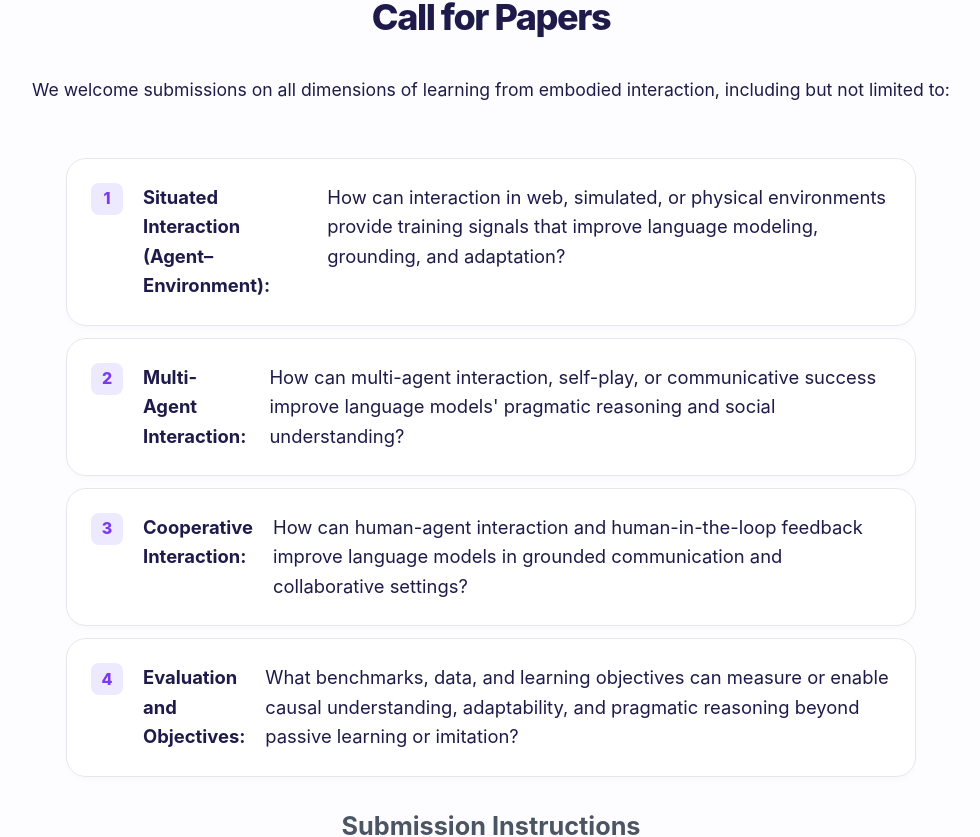
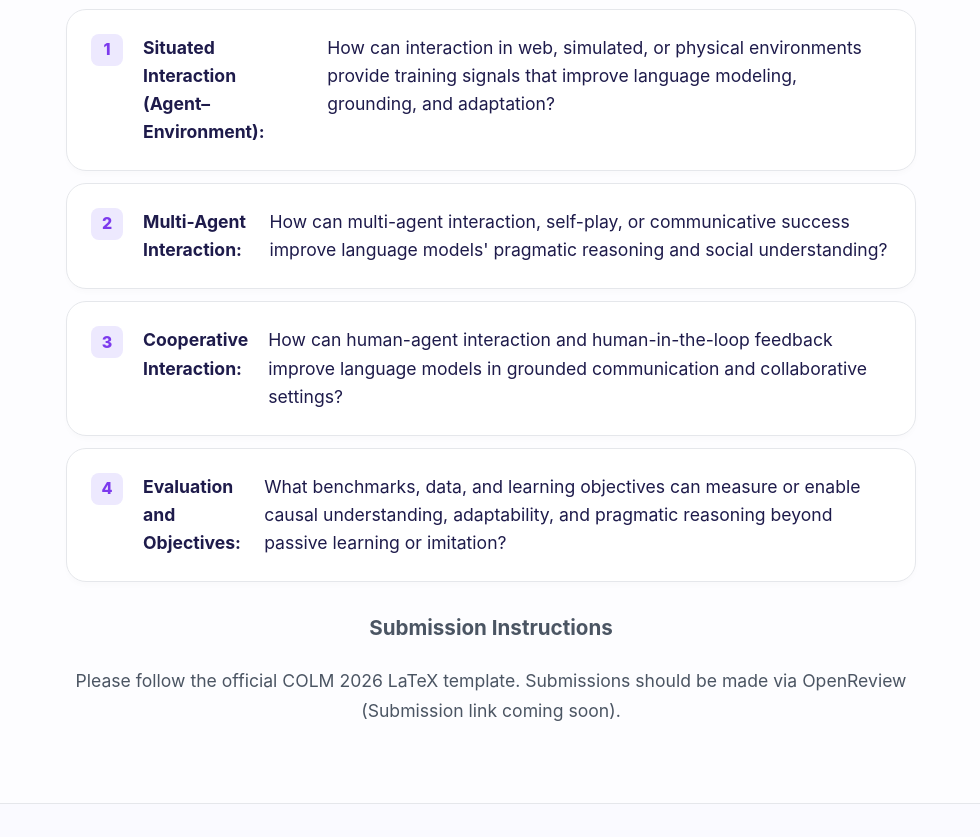
Before and after one commit to learning-situated-interaction/learning-situated-interaction.github.io, a React (Vite) app: page / in a window 1280 px wide. Shown: the part 1225-2062 px from the top of the page, without its empty margins (149-1129 px from the left). Built offline with nearby package versions, Linux system fonts and the light colour scheme.

Commit message:
Update styles.css

```diff
--- a/src/styles.css
+++ b/src/styles.css
@@ -253,7 +253,7 @@ h1 {
 }
 
 .abstract {
-  font-size: 1.35rem;
+  font-size: 1.1rem;
   max-width: 850px;
   color: var(--muted);
   margin: 0 auto;
@@ -279,7 +279,7 @@ h1 {
   display: flex;
   align-items: flex-start;
   gap: 20px;
-  font-size: 1.15rem;
+  font-size: 1.1rem;
   transition: transform 0.2s ease;
   box-shadow: 0 4px 6px -1px rgba(0,0,0,0.02);
   counter-increment: topic-counter;
```
